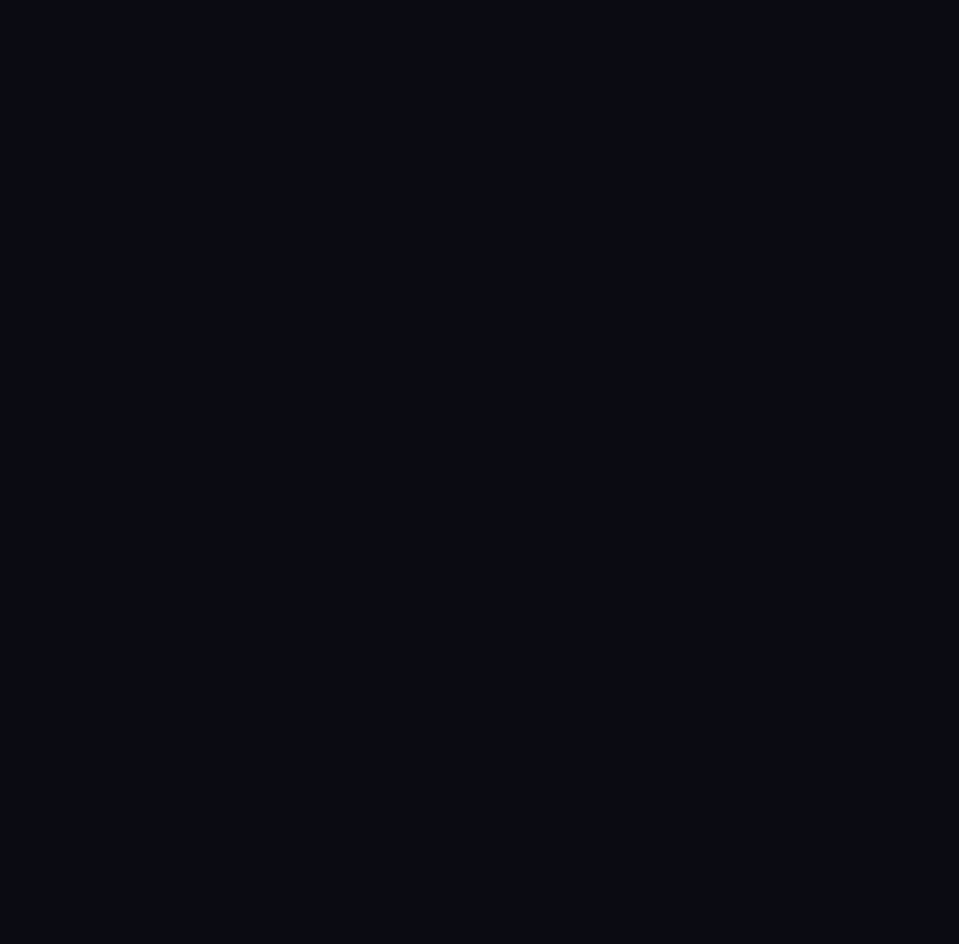
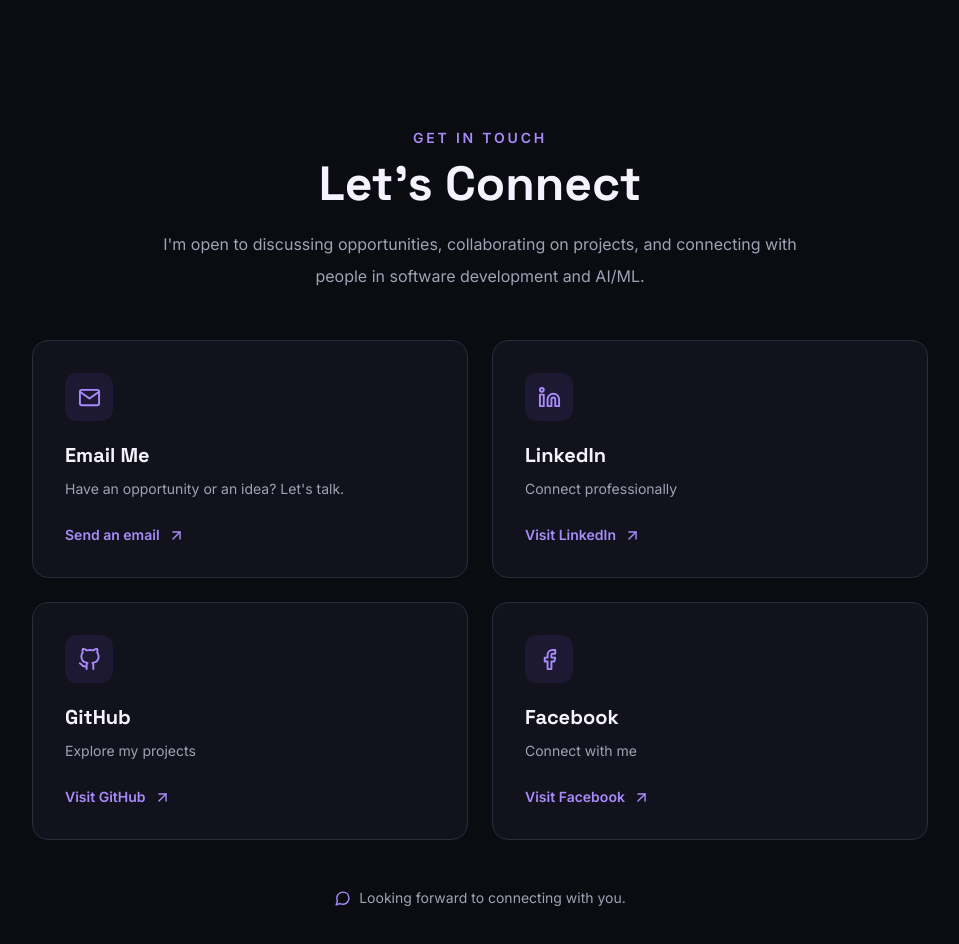
Before and after one commit to sushamaray/sushama-portfolio, a React (Vite) app: page / in a window 1280 px wide. Shown: the part 6980-7924 px from the top of the page, without its empty margins (160-1119 px from the left). Before the commit the page ends 7012 px from the top, so only its background shows below. Built offline with nearby package versions, Linux system fonts and the light colour scheme.

Commit message:
feat: add portfolio contact section

```diff
--- a/src/App.jsx
+++ b/src/App.jsx
@@ -8,6 +8,8 @@ import Education from './components/Education'
 import Experience from './components/Experience'
 import Projects from './components/Projects'
 import ProjectDetail from './components/ProjectDetail'
+import Contact from './components/Contact'
+
 
 function HomePage() {
   return (
@@ -18,9 +20,11 @@ function HomePage() {
       <Education />
       <Experience />
       <Projects />
+      <Contact />
     </>
   )
 }
+
 
 function NotFound() {
   return (
--- /dev/null
+++ b/src/components/Contact.jsx
@@ -0,0 +1,129 @@
+import {
+  FiMail,
+  FiGithub,
+  FiLinkedin,
+  FiFacebook,
+  FiArrowUpRight,
+  FiMessageCircle,
+} from 'react-icons/fi'
+
+
+const contactLinks = [
+  {
+    label: 'LinkedIn',
+    value: 'Connect professionally',
+    href: 'https://www.linkedin.com/',
+    Icon: FiLinkedin,
+  },
+  {
+    label: 'GitHub',
+    value: 'Explore my projects',
+    href: 'https://github.com/sushamaray',
+    Icon: FiGithub,
+  },
+  {
+    label: 'Facebook',
+    value: 'Connect with me',
+    href: 'https://www.facebook.com/',
+    Icon: FiFacebook,
+  },
+]
+
+export default function Contact() {
+  return (
+    <section
+      id="contact"
+      aria-labelledby="contact-title"
+      className="bg-[#0B0B12] px-5 py-20 sm:px-8 sm:py-24 lg:px-10"
+    >
+      <div className="mx-auto max-w-7xl">
+        <div className="mx-auto mb-12 max-w-2xl text-center">
+          <p className="mb-3 text-sm font-semibold uppercase tracking-[0.2em] text-[#A78BFA]">
+            Get in touch
+          </p>
+
+          <h2
+            id="contact-title"
+            className="font-['Space_Grotesk'] text-3xl font-bold text-[#F5F3FF] sm:text-4xl lg:text-5xl"
+          >
+            Let&apos;s Connect
+          </h2>
+
+          <p className="mt-5 text-sm leading-7 text-[#A1A1B5] sm:text-base sm:leading-8">
+            I&apos;m open to discussing opportunities, collaborating on
+            projects, and connecting with people in software development
+            and AI/ML.
+          </p>
+        </div>
+
+        <div className="mx-auto grid max-w-4xl gap-6 md:grid-cols-2">
+          <a
+            href="mailto:"
+            className="group flex flex-col rounded-2xl border border-[#2B2B3D] bg-[#12121C] p-6 transition duration-200 hover:-translate-y-1 hover:border-[#8B5CF6]/60 sm:p-8"
+          >
+            <span className="mb-5 flex h-12 w-12 items-center justify-center rounded-xl bg-[#8B5CF6]/10 text-[#A78BFA]">
+              <FiMail size={23} aria-hidden="true" />
+            </span>
+
+            <h3 className="text-xl font-bold text-[#F5F3FF]">
+              Email Me
+            </h3>
+
+            <p className="mt-2 text-sm leading-6 text-[#A1A1B5]">
+              Have an opportunity or an idea? Let&apos;s talk.
+            </p>
+
+            <span className="mt-6 inline-flex items-center gap-2 text-sm font-semibold text-[#A78BFA]">
+              Send an email
+              <FiArrowUpRight
+                size={17}
+                className="transition-transform group-hover:translate-x-1 group-hover:-translate-y-1"
+                aria-hidden="true"
+              />
+            </span>
+          </a>
+
+          {contactLinks.map(({ label, value, href, Icon }) => (
+            <a
+              key={label}
+              href={href}
+              target="_blank"
+              rel="noopener noreferrer"
+              className="group flex flex-col rounded-2xl border border-[#2B2B3D] bg-[#12121C] p-6 transition duration-200 hover:-translate-y-1 hover:border-[#8B5CF6]/60 sm:p-8"
+            >
+              <span className="mb-5 flex h-12 w-12 items-center justify-center rounded-xl bg-[#8B5CF6]/10 text-[#A78BFA]">
+                <Icon size={23} aria-hidden="true" />
+              </span>
+
+              <h3 className="text-xl font-bold text-[#F5F3FF]">
+                {label}
+              </h3>
+
+              <p className="mt-2 text-sm leading-6 text-[#A1A1B5]">
+                {value}
+              </p>
+
+              <span className="mt-6 inline-flex items-center gap-2 text-sm font-semibold text-[#A78BFA]">
+                Visit {label}
+                <FiArrowUpRight
+                  size={17}
+                  className="transition-transform group-hover:translate-x-1 group-hover:-translate-y-1"
+                  aria-hidden="true"
+                />
+              </span>
+            </a>
+          ))}
+        </div>
+
+        <div className="mt-12 flex items-center justify-center gap-2 text-sm text-[#A1A1B5]">
+          <FiMessageCircle
+            size={17}
+            className="text-[#A78BFA]"
+            aria-hidden="true"
+          />
+          Looking forward to connecting with you.
+        </div>
+      </div>
+    </section>
+  )
+}
```
